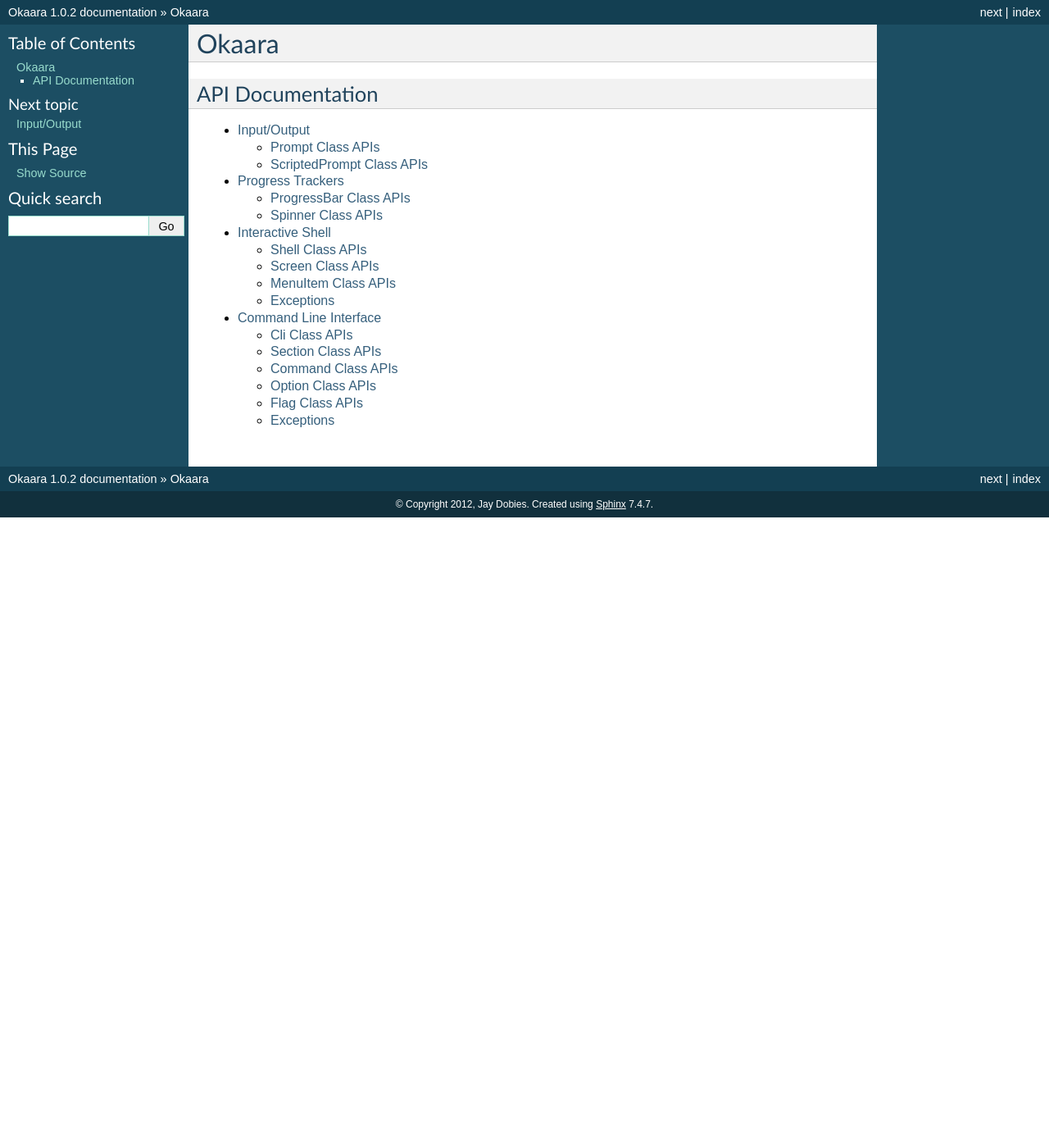
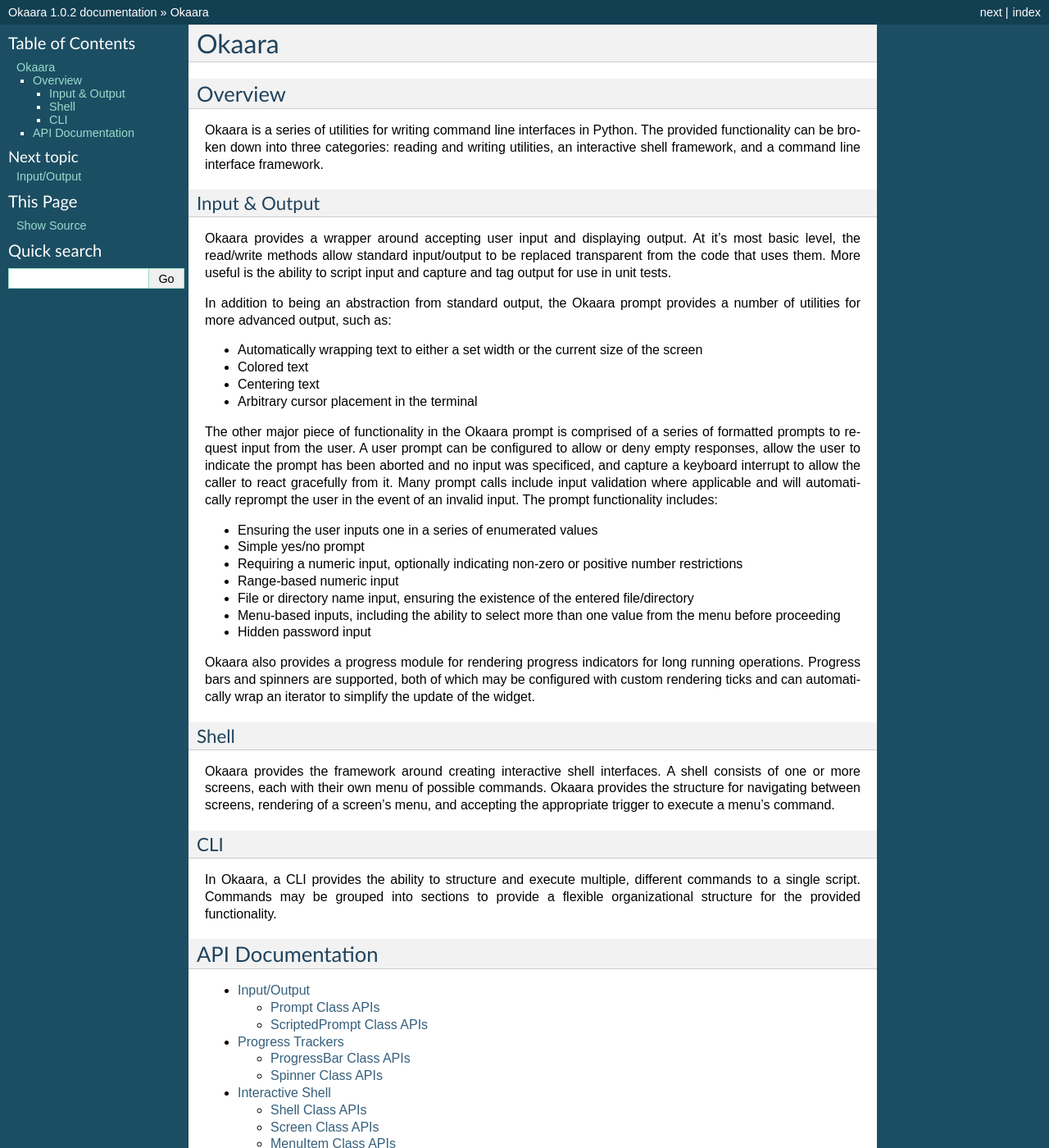
Before and after one commit to jdob/okaara, a Sphinx documentation site: the page built from doc/index.rst, in a window 1280 px wide and 1400 px high. Shown: the whole window at 82% size. Built offline with Sphinx 7.4.7, drawn with Linux system fonts in a browser that asks for light colours.

Commit message:
Overview page documentation

```diff
--- a/doc/index.rst
+++ b/doc/index.rst
@@ -1,10 +1,65 @@
-.. Okaara documentation master file, created by
-   sphinx-quickstart on Wed Nov  2 16:41:47 2011.
-   You can adapt this file completely to your liking, but it should at least
-   contain the root `toctree` directive.
-
 Okaara
 ======
+
+Overview
+--------
+
+Okaara is a series of utilities for writing command line interfaces in Python.
+The provided functionality can be broken down into three categories: reading and
+writing utilities, an interactive shell framework, and a command line interface
+framework.
+
+Input & Output
+^^^^^^^^^^^^^^
+
+Okaara provides a wrapper around accepting user input and displaying output.
+At it's most basic level, the read/write methods allow standard input/output
+to be replaced transparent from the code that uses them. More useful is the
+ability to script input and capture and tag output for use in unit tests.
+
+In addition to being an abstraction from standard output, the Okaara prompt
+provides a number of utilities for more advanced output, such as:
+
+* Automatically wrapping text to either a set width or the current size of the screen
+* Colored text
+* Centering text
+* Arbitrary cursor placement in the terminal
+
+The other major piece of functionality in the Okaara prompt is comprised of a
+series of formatted prompts to request input from the user. A user prompt can
+be configured to allow or deny empty responses, allow the user to indicate the
+prompt has been aborted and no input was specificed, and capture a keyboard
+interrupt to allow the caller to react gracefully from it. Many prompt calls
+include input validation where applicable and will automatically reprompt the
+user in the event of an invalid input. The prompt functionality includes:
+
+* Ensuring the user inputs one in a series of enumerated values
+* Simple yes/no prompt
+* Requiring a numeric input, optionally indicating non-zero or positive number restrictions
+* Range-based numeric input
+* File or directory name input, ensuring the existence of the entered file/directory
+* Menu-based inputs, including the ability to select more than one value from the menu before proceeding
+* Hidden password input
+
+Okaara also provides a progress module for rendering progress indicators for
+long running operations. Progress bars and spinners are supported, both of which
+may be configured with custom rendering ticks and can automatically wrap an
+iterator to simplify the update of the widget.
+
+Shell
+^^^^^
+
+Okaara provides the framework around creating interactive shell interfaces. A
+shell consists of one or more screens, each with their own menu of possible
+commands. Okaara provides the structure for navigating between screens, rendering
+of a screen's menu, and accepting the appropriate trigger to execute a menu's command.
+
+CLI
+^^^
+
+In Okaara, a CLI provides the ability to structure and execute multiple, different
+commands to a single script. Commands may be grouped into sections to provide a
+flexible organizational structure for the provided functionality.
 
 API Documentation
 -----------------
```
Also changed, not shown: other parts of doc/index.rst (+4 -4 lines), doc/cli-api.rst (renamed from doc/cli.rst), doc/progress-api.rst (renamed from doc/progress.rst), doc/prompt-api.rst (renamed from doc/prompt.rst), doc/shell-api.rst (renamed from doc/shell.rst).
